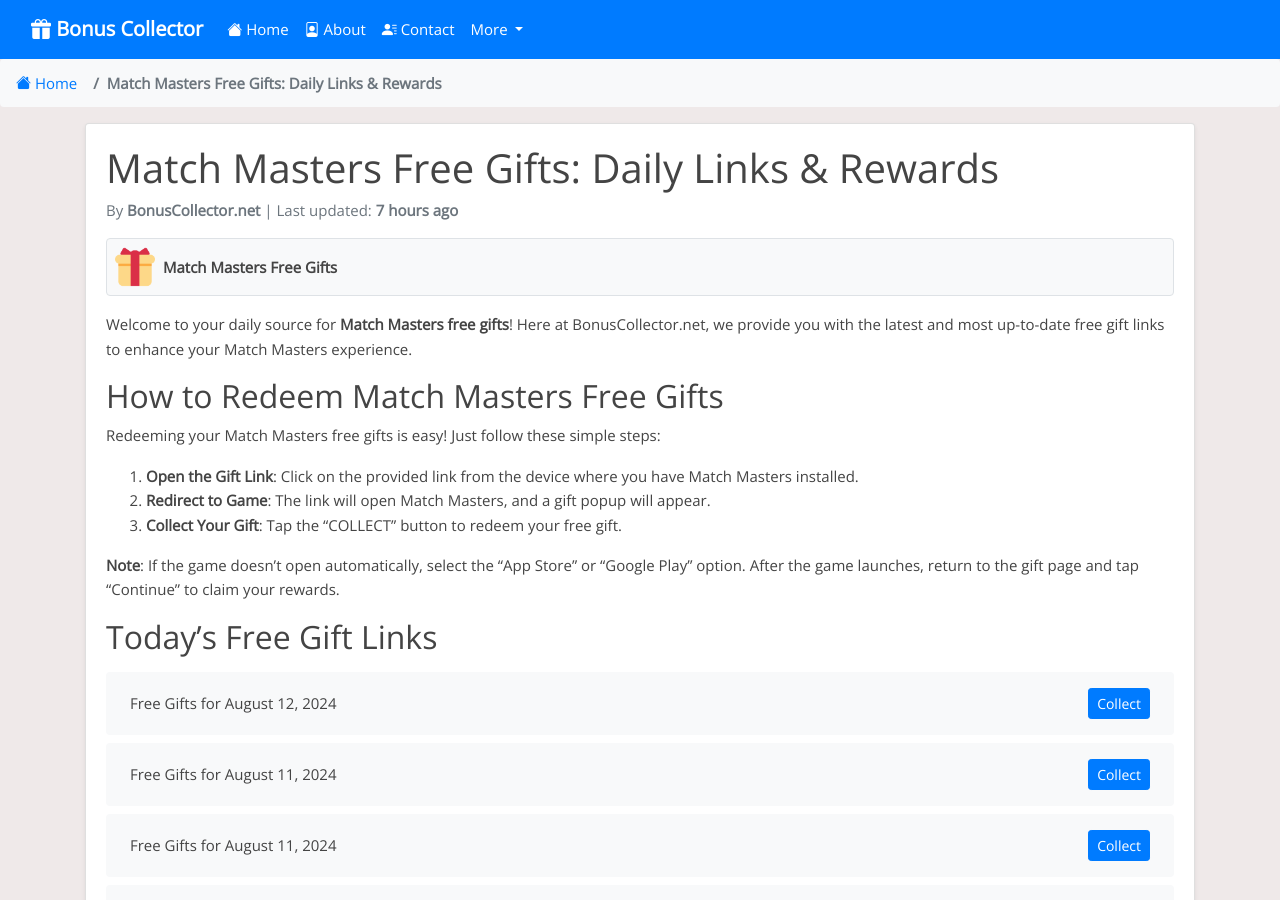
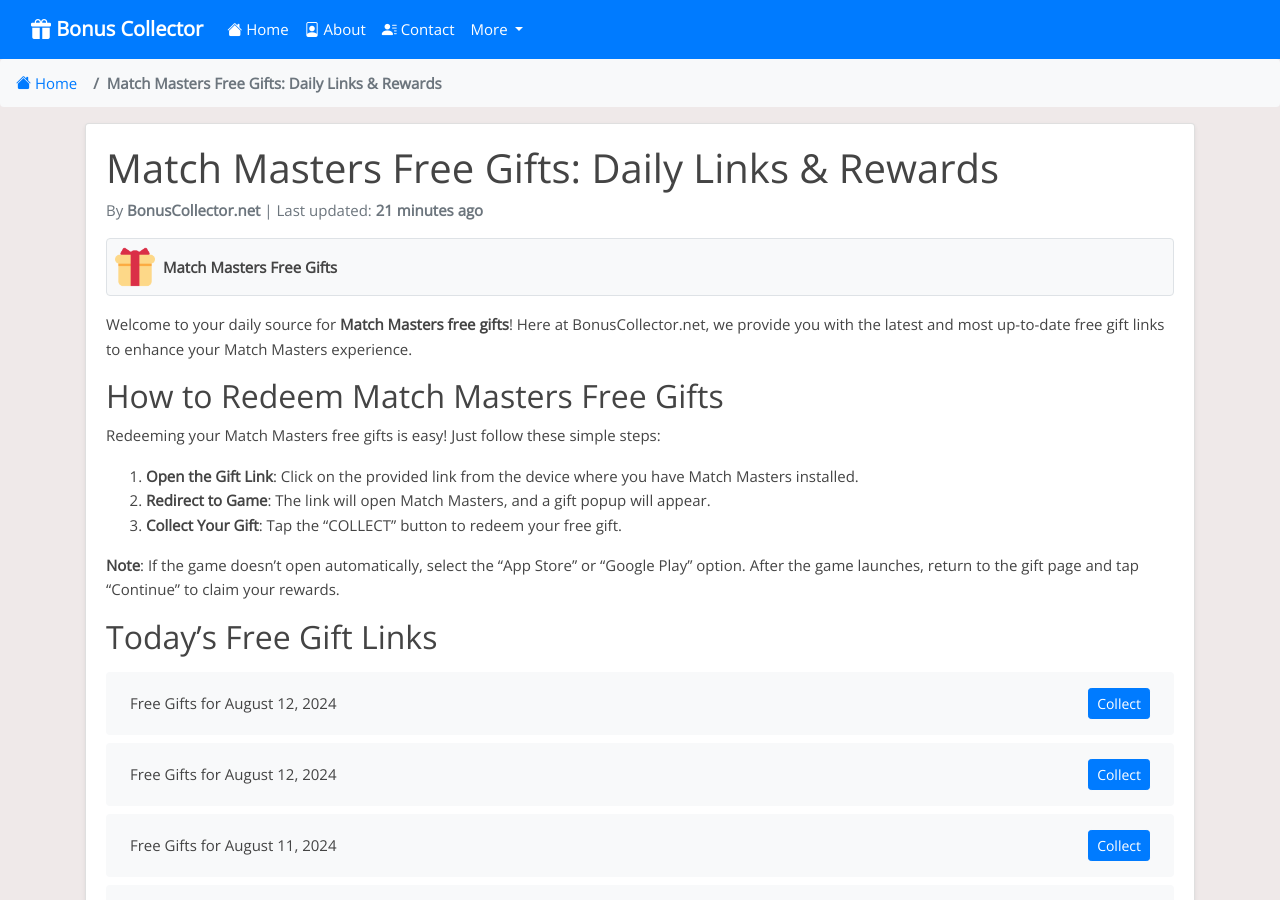
Before and after one commit to Prollad99/bs-net, a Jekyll site: the page built from _posts/2024-06-30-match-masters.md, in a window 1280 px wide and 900 px high. Built offline with Jekyll 4.4.1, drawn with Linux system fonts in a browser that asks for light colours; nearby versions of some CDN libraries; comment, search, counter and statistics services are not loaded; some of the changed text lies outside the part shown.

Commit message:
Update match-masters reward links and last modified date

```diff
--- a/_data/include_files.yml
+++ b/_data/include_files.yml
@@ -2,7 +2,7 @@
   last_modified: 2024-08-12 11:33:20
 
 match-masters.html:
-  last_modified: 2024-08-12 05:10:48
+  last_modified: 2024-08-12 12:20:06
 
 doubleu-casino.html:
   last_modified: 2024-08-12 03:36:12
--- a/_includes/match-masters.html
+++ b/_includes/match-masters.html
@@ -1,4 +1,8 @@
 <ul class="list-group mt-3 mb-4">
+  <li class="list-group-item d-flex justify-content-between align-items-center">
+    <span>Free Gifts for August 12, 2024</span>
+    <a href="https://go.matchmasters.io/l/p/Uqj9XHAUg18" class="btn btn-primary btn-sm">Collect</a>
+  </li>
   <li class="list-group-item d-flex justify-content-between align-items-center">
     <span>Free Gifts for August 12, 2024</span>
     <a href="https://go.matchmasters.io/l/p/bQE_avogdgU" class="btn btn-primary btn-sm">Collect</a>
@@ -395,8 +399,4 @@
     <span>Free Gifts for Invalid Date</span>
     <a href="https://go.matchmasters.io/l/p/txdX3rBZOwk" class="btn btn-primary btn-sm">Collect</a>
   </li>
-  <li class="list-group-item d-flex justify-content-between align-items-center">
-    <span>Free Gifts for Invalid Date</span>
-    <a href="https://go.matchmasters.io/l/p/MZOS9Ew8_ec" class="btn btn-primary btn-sm">Collect</a>
-  </li>
 </ul>
```
Also changed, not shown: links-json/match-masters.json (+4 -3 lines).
